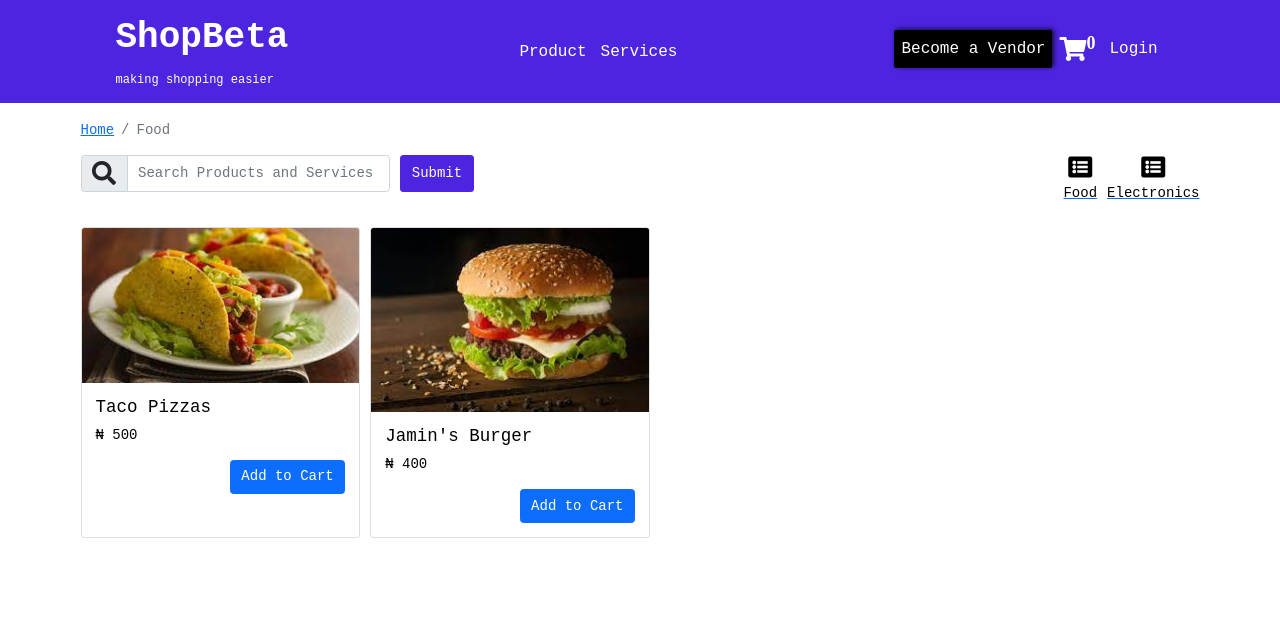
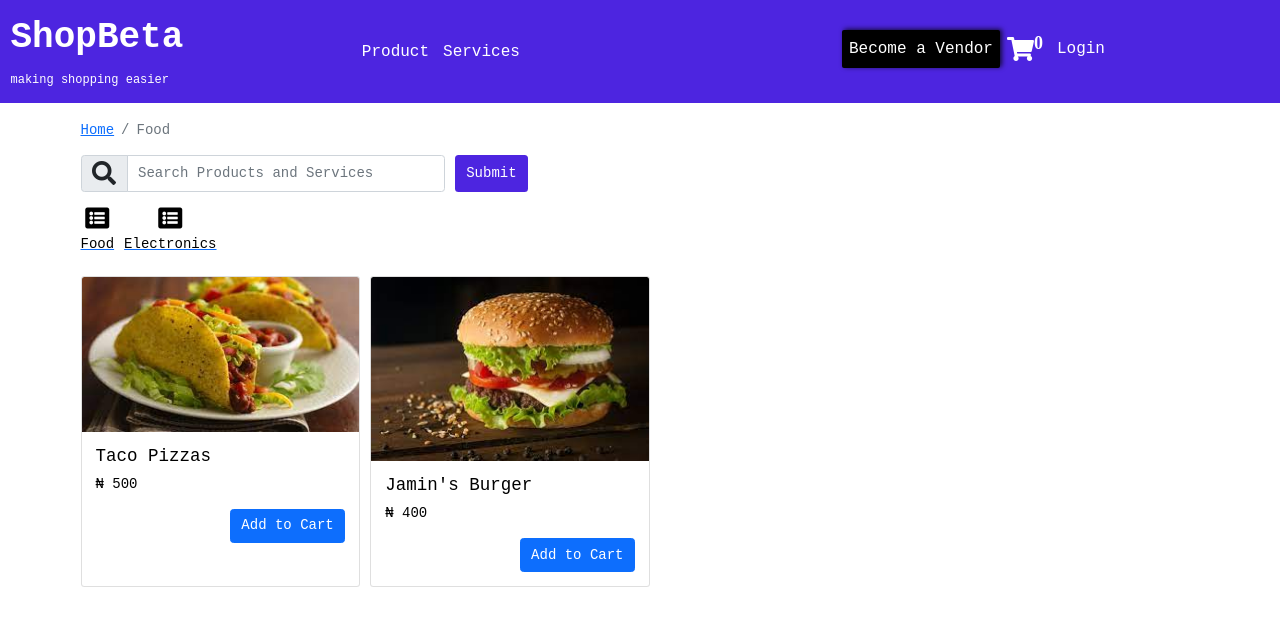
Before and after one commit to Josh596/multi-vendor-ecommerce, a Django app: a page that uses templates/base_navbar.html in a window 1280 px wide. Shown: the top 626 px of the page. Run offline with Django 3.2, Linux system fonts and the light colour scheme; data comes from the database, SQL or seed files in the repository; parts of the project's set-up code (start-up, migrations or seed data) failed here and were passed over.

Commit message:
Minor Design Changes

```diff
--- a/static/css/styles.css
+++ b/static/css/styles.css
@@ -23,8 +23,13 @@ button {
     -moz-box-shadow: 2px -1px 5px 0px rgba(0,0,0,0.75);
 }
 
+#search-form{
+    gap: 10px;
+    width: 40%;
+}
+
 @media (max-width: 979px) {
-    body {
-        padding-top: 0px;
-    }
+#search-form{
+    width: 100%;
 }
+}
--- a/store/templates/store/topbar.html
+++ b/store/templates/store/topbar.html
@@ -1,6 +1,6 @@
-<div class="d-flex justify-content-between mb-4">
-    <div class="d-flex w-100">
-        <form class="d-flex" style="gap: 10px; width: 40%;" method="get" action="{% url 'store:search' %}">
+<div class="d-flex justify-content-between mb-4 flex-wrap">
+    <div class="d-flex w-100 flex-wrap">
+        <form class="d-flex"  id="search-form" method="get" action="{% url 'store:search' %}">
             <div class="input-group mb-3">
                 <span class="input-group-text" id="basic-addon1"><i class="fa fa-search" style="font-size:24px"></i></span>
                 <input type="text" class="form-control" placeholder="Search Products and Services" aria-label="Username"
@@ -10,7 +10,7 @@
         </form>
     </div>
 
-    <div class="d-flex" style="gap: 10px;">
+    <div class="d-flex flex-wrap" style="gap: 10px;">
         {% for category in categories %}
         <span>
             <a href="{{category.get_absolute_url}}">
--- a/templates/base_navbar.html
+++ b/templates/base_navbar.html
@@ -1,12 +1,17 @@
 <!-- Nav bar at the top -->
 <nav class="navbar navbar-expand-lg fixed-top " style="background-color: #4D25E0; color: #ffff; font-size: 16px; ">
-    <div class="container-fluid justify-content-around text-white" >
+    <div class="container-fluid justify-content-around text-white flex-wrap" >
         <a class="navbar-brand" href="{% url 'store:index' %}">
             <div style="font-size: 36px; font-weight: 800; line-height: 54px; color: #ffff;">ShopBeta</div>
             <span style="font-size: 12px; color: #ffff;">making shopping easier</span>
         </a>
 
-        <div class="d-flex" >
+        <button class="navbar-toggler" type="button" data-bs-toggle="collapse" data-bs-target="#navbarSupportedContent" aria-controls="navbarSupportedContent" aria-expanded="false" aria-label="Toggle navigation">
+            <span class="navbar-toggler-icon"></span>
+        </button>
+
+        <div class="collapse navbar-collapse justify-content-around" id="navbarSupportedContent">
+            <div class="d-flex flex-wrap" >
                 <ul class="nav navbar-nav navbar-right">
                     <li class="nav-item">
                         <a class="nav-link" style="color: #ffff;" aria-current="page" href="{% url 'store:index' %}">Product</a>
@@ -55,7 +60,9 @@
                     {% endif %}
                 </ul>
             </div>
+        </div>
 
     </div>
 </nav>
+
 <!-- End of Nav Bar -->
```
Also changed, not shown: store/templates/store/topbar_service.html (+4 -4 lines). Lines whose indentation alone changed are shown as unchanged.
